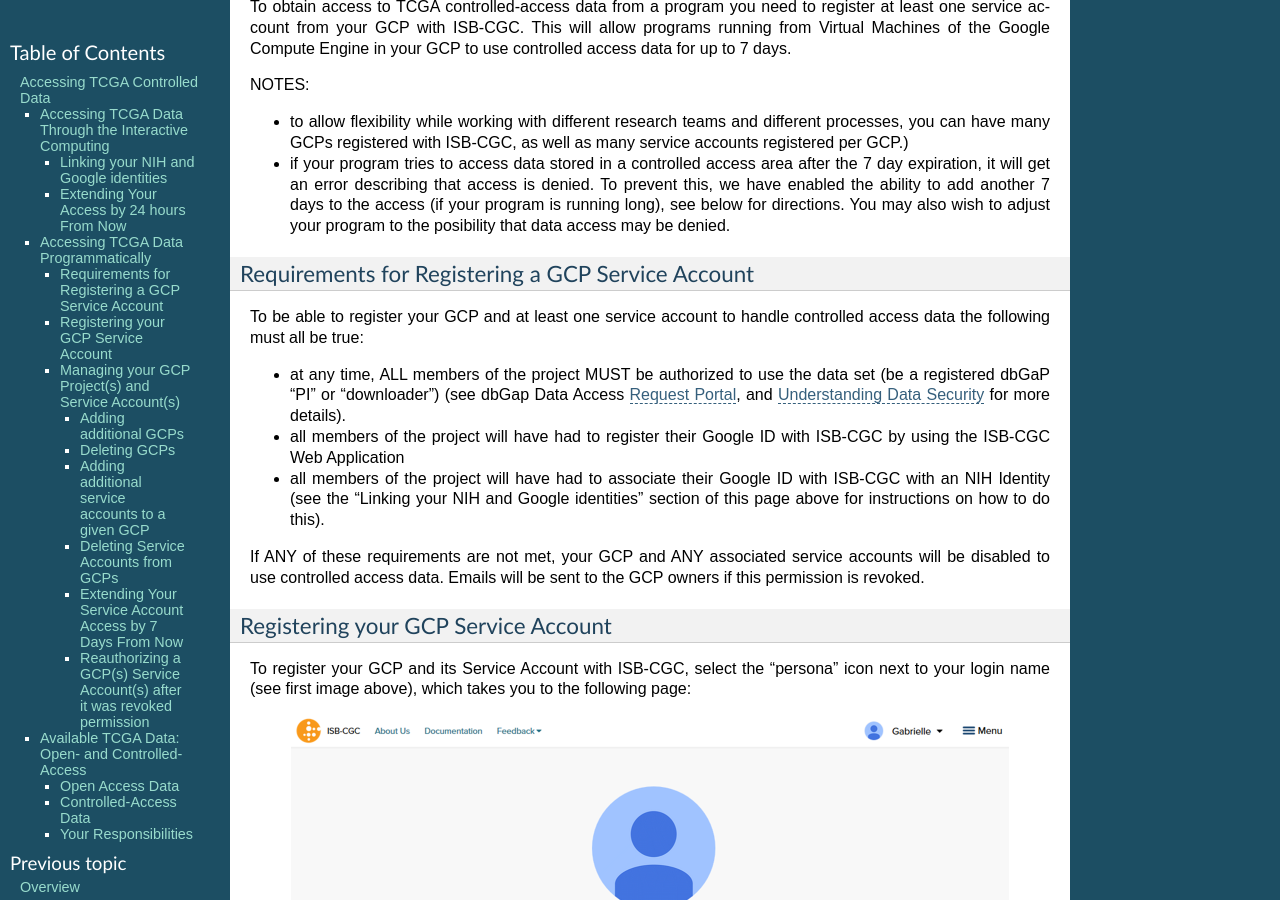
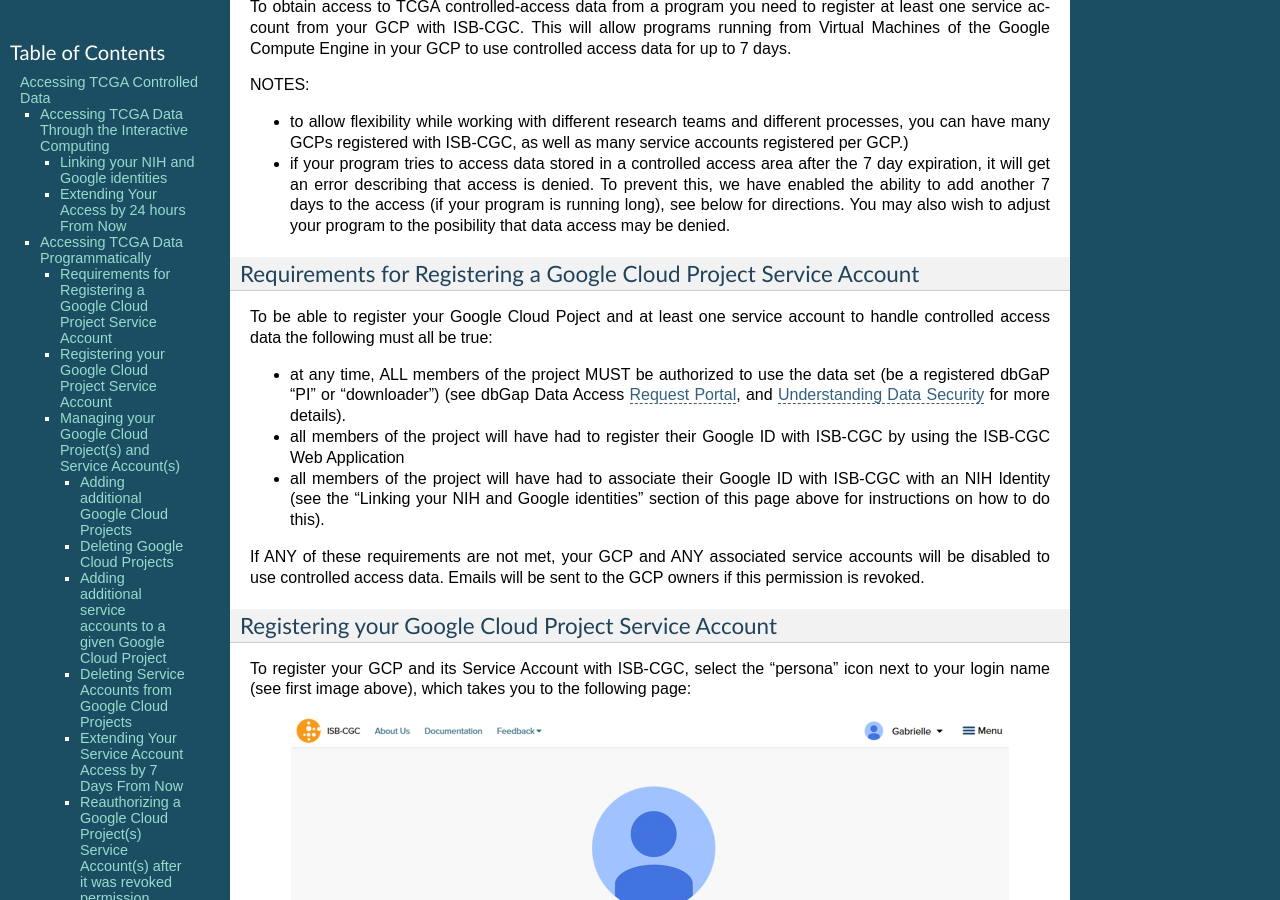
Before and after one commit to isb-cgc/readthedocs, a Sphinx documentation site: the page built from docs/source/sections/webapp/Gaining-Access-To-TCGA-Contolled-Access-Data.rst, in a window 1280 px wide and 900 px high, scrolled down 3898 px. Built offline with Sphinx 7.4.7, drawn with Linux system fonts in a browser that asks for light colours; some of the changed text lies outside the part shown.

Commit message:
Update Gaining-Access-To-TCGA-Contolled-Access-Data.rst

```diff
--- a/docs/source/sections/webapp/Gaining-Access-To-TCGA-Contolled-Access-Data.rst
+++ b/docs/source/sections/webapp/Gaining-Access-To-TCGA-Contolled-Access-Data.rst
@@ -102,9 +102,9 @@
 - to allow flexibility while working with different research teams and different processes, you can have many GCPs registered with ISB-CGC, as well as many service accounts registered per GCP.)
 - if your program tries to access data stored in a controlled access area after the 7 day expiration, it will get an error describing that access is denied.  To prevent this, we have enabled the ability to add another 7 days to the access (if your program is running long), see below for directions.  You may also wish to adjust your program to the posibility that data access may be denied.
 
-Requirements for Registering a GCP Service Account
+Requirements for Registering a Google Cloud Project Service Account
 --------------------------------------------------
-To be able to register your GCP and at least one service account to handle controlled access data the following must all be true:
+To be able to register your Google Cloud Poject and at least one service account to handle controlled access data the following must all be true:
 
 - at any time, ALL members of the project MUST be authorized to use the data set (be a registered dbGaP "PI" or "downloader") (see dbGap Data Access `Request Portal <http://dbgap.ncbi.nlm.nih.gov/aa/wga.cgi?login=&page=login>`_, and `Understanding Data Security <http://isb-cancer-genomics-cloud.readthedocs.org/en/latest/sections/data/data2/TCGA_Data_Security.html>`_ for more details).
 - all members of the project will have had to register their Google ID with ISB-CGC by using the ISB-CGC Web Application
@@ -112,7 +112,7 @@
 
 If ANY of these requirements are not met, your GCP and ANY associated service accounts will be disabled to use controlled access data.  Emails will be sent to the GCP owners if this permission is revoked.
 
-Registering your GCP Service Account
+Registering your Google Cloud Project Service Account
 ------------------------------------
 To register your GCP and its Service Account with ISB-CGC, select the "persona" icon next to your login name (see first image above), which takes you to the following page:
 
@@ -162,11 +162,11 @@
    :scale: 50
    :align: center
 
-Managing your GCP Project(s) and Service Account(s)
+Managing your Google Cloud Project(s) and Service Account(s)
 ---------------------------------------------------
 Once your GCP(s) and Service Account(s) are registered, you can add more and remove existing accounts by following the methods below.  In addition, there are methods to either extend the use of a service account for another 7 days, and reauthorize a service account after you have corrected the errors that caused it to have its permissions revoked.  Below are the details of how to perform these operations.
 
-Adding additional GCPs
+Adding additional Google Cloud Projects
 ~~~~~~~~~~~~~~~~~~~~~~
 To add additional Google Cloud Projects (GCPs) that you own to be able run programs programmatically select the "+ Register New Google Cloud Project" button from the "Registered Google Cloud Projects" page (see screenshot below).
 
@@ -174,7 +174,7 @@
    :scale: 50
    :align: center
 
-Deleting GCPs
+Deleting Google Cloud Projects
 ~~~~~~~~~~~~~
 To delete a GCP that is registed, select the "Unregister Project" button from the dropdown menu beside the project your are removing on the "Registered Google Cloud Projects" page (see screenshot below).
 
@@ -182,7 +182,7 @@
    :scale: 50
    :align: center
 
-Adding additional service accounts to a given GCP
+Adding additional service accounts to a given Google Cloud Project
 ~~~~~~~~~~~~~~~~~~~~~~~~~~~~~~~~~~~~~~~~~~~~~~~~~
 To add additional service accounts to a given GCP reselect the "Register Service Account" from the dropdown menu beside the project that has the service account (see screenshot below).
 
@@ -190,7 +190,7 @@
    :scale: 50
    :align: center
 
-Deleting Service Accounts from GCPs
+Deleting Service Accounts from Google Cloud Projects
 ~~~~~~~~~~~~~~~~~~~~~~~~~~~~~~~~~~~
 To delete a service account from an GCP (not allowing it to be used to programmatically access controlled data), push the "trashcan" icon beside the service account (see screenshot below).
 
@@ -206,7 +206,7 @@
    :scale: 50
    :align: center
 
-Reauthorizing a GCP(s) Service Account(s) after it was revoked permission
+Reauthorizing a Google Cloud Project(s) Service Account(s) after it was revoked permission
 ~~~~~~~~~~~~~~~~~~~~~~~~~~~~~~~~~~~~~~~~~~~~~~~~~~~~~~~~~~~~~~~~~~~~~~~~~
 Your service account may have its permissions revoked (because, for example, you have added a member to the GCP who is not authorized to use that controlled data). If this happens, the Google Cloud Project owner will be sent an email with a description of which Service Account on which Google Cloud Project and which user caused the removal from the Access Control List. To reauthorize the service account 1) remedy the situation that caused the initial revokation of the service account and 2) select the "refresh" icon beside the service account (see screenshot below).
 
```
